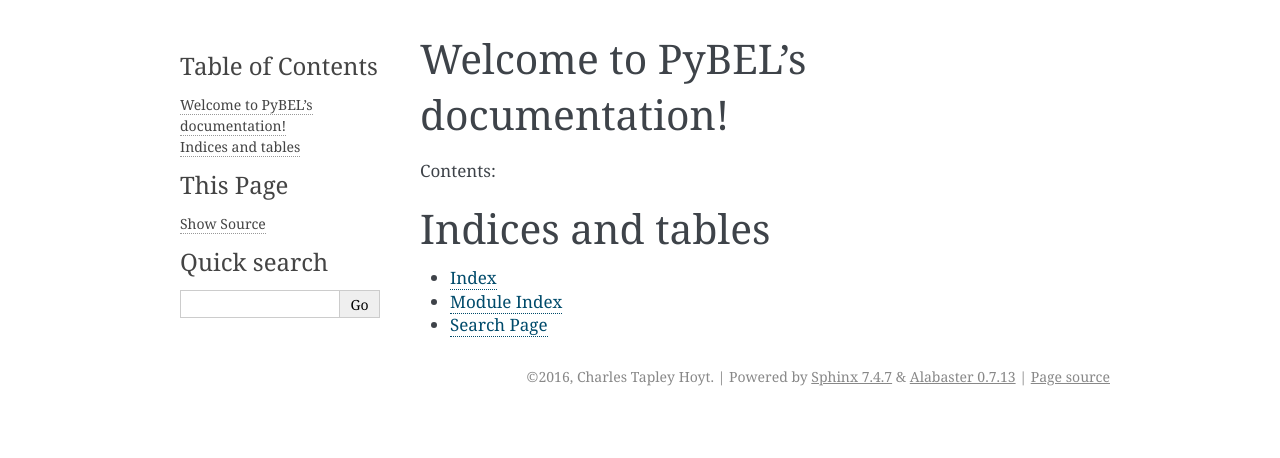
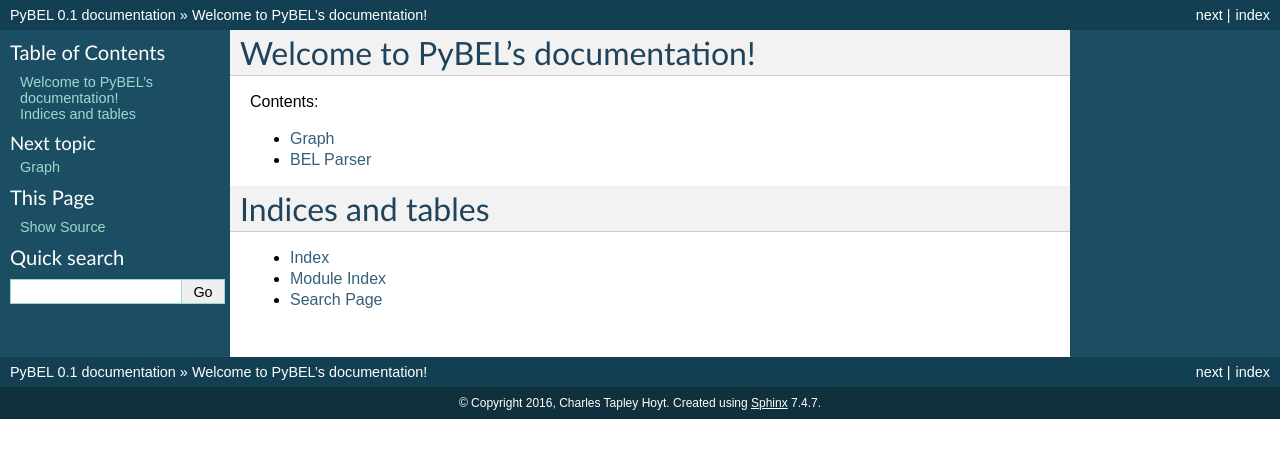
Before and after one commit to pybel/pybel, a Sphinx documentation site: the page built from docs/source/index.rst, in a window 1280 px wide. Shown: the top 458 px of the page. Built offline with Sphinx 7.4.7, drawn with Linux system fonts in a browser that asks for light colours.

Commit message:
updated sphinx system

```diff
--- a/README.rst
+++ b/README.rst
@@ -1,5 +1,8 @@
 PyBEL
 =====
+
+.. image:: https://travis-ci.com/cthoyt/pybel.svg?token=2tyMYiCcZbjqYscNWXwZ&branch=master
+    :target: https://travis-ci.com/cthoyt/pybel
 
 Biological Expression Language (BEL) is a domain specific language that enables the expression of complex molecular relationships and their context in a machine-readable form. Its simple grammar and expressive power have led to its successful use in the IMI project, AETIONOMY, to describe complex disease networks with several thousands of relationships.
 
--- a/docs/source/conf.py
+++ b/docs/source/conf.py
@@ -126,7 +126,7 @@
 # The theme to use for HTML and HTML Help pages.  See the documentation for
 # a list of builtin themes.
 #
-html_theme = 'alabaster'
+html_theme = 'classic'
 
 # Theme options are theme-specific and customize the look and feel of a theme
 # further.  For a list of options available for each theme, see the
@@ -160,7 +160,8 @@
 # Add any paths that contain custom static files (such as style sheets) here,
 # relative to this directory. They are copied after the builtin static files,
 # so a file named "default.css" will overwrite the builtin "default.css".
-html_static_path = ['_static']
+#html_static_path = ['_static']
+html_static_path = []
 
 # Add any extra paths that contain custom files (such as robots.txt or
 # .htaccess) here, relative to this directory. These files are copied
--- /dev/null
+++ b/docs/source/graph.rst
@@ -0,0 +1,9 @@
+Graph
+-----
+.. automodule:: pybel.graph
+    :members:
+
+BEL Parser
+----------
+.. automodule:: pybel.parsers.bel_parser
+    :members:
--- a/docs/source/index.rst
+++ b/docs/source/index.rst
@@ -11,7 +11,7 @@
 .. toctree::
    :maxdepth: 2
 
-
+   graph
 
 Indices and tables
 ==================
```
